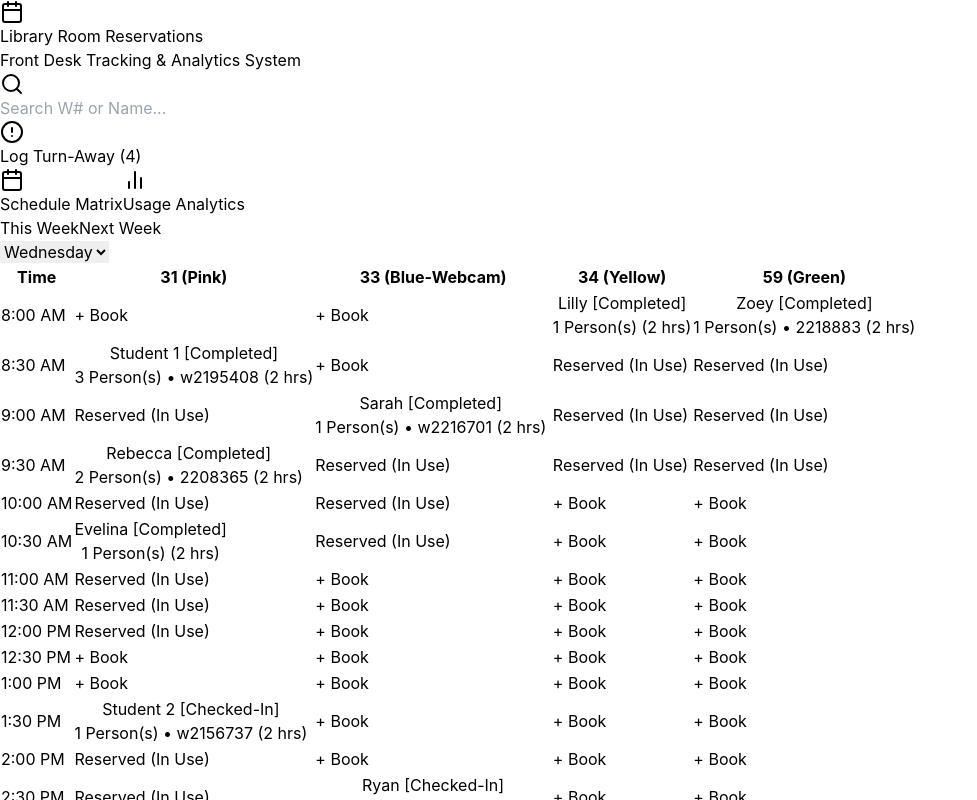
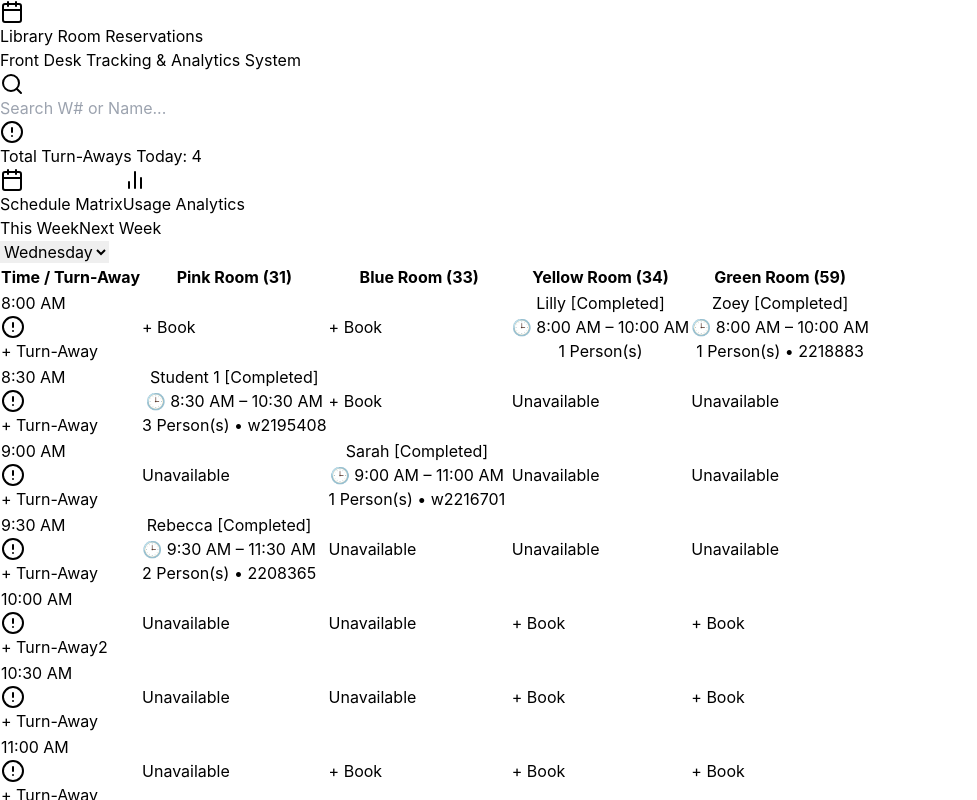
Before and after one commit to amybrinkley/room-reservation-app, a React (Vite) app: page / in a window 1280 px wide. Shown: the top 800 px of the page, without its empty margins (0-977 px from the left). Built offline with nearby package versions, Linux system fonts and the light colour scheme.

Commit message:
rename rooms, add time fields, turnaway counter

```diff
--- a/src/App.jsx
+++ b/src/App.jsx
@@ -6,13 +6,31 @@ import { BarChart, Bar, XAxis, YAxis, Tooltip, ResponsiveContainer, CartesianGri
 const GOOGLE_SCRIPT_URL = "";
 
 const ROOMS = [
-  { id: '31', name: '31 (Pink)', color: 'bg-pink-100 text-pink-800 border-pink-300 hover:bg-pink-200', headerBg: 'bg-pink-600 text-white', colBg: 'bg-pink-50/40', occupiedBg: 'bg-gradient-to-b from-pink-200/70 to-pink-100/50' },
-  { id: '33', name: '33 (Blue-Webcam)', color: 'bg-blue-100 text-blue-800 border-blue-300 hover:bg-blue-200', headerBg: 'bg-blue-600 text-white', colBg: 'bg-blue-50/40', occupiedBg: 'bg-gradient-to-b from-blue-200/70 to-blue-100/50' },
-  { id: '34', name: '34 (Yellow)', color: 'bg-amber-100 text-amber-800 border-amber-300 hover:bg-amber-200', headerBg: 'bg-amber-500 text-white', colBg: 'bg-amber-50/40', occupiedBg: 'bg-gradient-to-b from-amber-200/70 to-amber-100/50' },
-  { id: '59', name: '59 (Green)', color: 'bg-emerald-100 text-emerald-800 border-emerald-300 hover:bg-emerald-200', headerBg: 'bg-emerald-600 text-white', colBg: 'bg-emerald-50/40', occupiedBg: 'bg-gradient-to-b from-emerald-200/70 to-emerald-100/50' }
+  { id: '31', name: 'Pink Room (31)', color: 'bg-pink-100 text-pink-800 border-pink-300 hover:bg-pink-200', headerBg: 'bg-pink-600 text-white', colBg: 'bg-pink-50/40', occupiedBg: 'bg-gradient-to-b from-pink-200/70 to-pink-100/50' },
+  { id: '33', name: 'Blue Room (33)', color: 'bg-blue-100 text-blue-800 border-blue-300 hover:bg-blue-200', headerBg: 'bg-blue-600 text-white', colBg: 'bg-blue-50/40', occupiedBg: 'bg-gradient-to-b from-blue-200/70 to-blue-100/50' },
+  { id: '34', name: 'Yellow Room (34)', color: 'bg-amber-100 text-amber-800 border-amber-300 hover:bg-amber-200', headerBg: 'bg-amber-500 text-white', colBg: 'bg-amber-50/40', occupiedBg: 'bg-gradient-to-b from-amber-200/70 to-amber-100/50' },
+  { id: '59', name: 'Green Room (59)', color: 'bg-emerald-100 text-emerald-800 border-emerald-300 hover:bg-emerald-200', headerBg: 'bg-emerald-600 text-white', colBg: 'bg-emerald-50/40', occupiedBg: 'bg-gradient-to-b from-emerald-200/70 to-emerald-100/50' }
 ];
 
-// Time slots in 12-hour AM/PM format
+const generate10MinTimes = () => {
+  const times = [];
+  const startHour = 8;
+  const endHour = 20; // 8:00 PM
+
+  for (let h = startHour; h <= endHour; h++) {
+    for (let m = 0; m < 60; m += 10) {
+      if (h === endHour && m > 0) break;
+      const period = h >= 12 ? 'PM' : 'AM';
+      const displayHour = h > 12 ? h - 12 : h === 0 ? 12 : h;
+      const displayMin = m === 0 ? '00' : m;
+      times.push(`${displayHour}:${displayMin} ${period}`);
+    }
+  }
+  return times;
+};
+
+const DETAILED_TIMES = generate10MinTimes();
+
 const TIME_SLOTS = [
   "8:00 AM", "8:30 AM", "9:00 AM", "9:30 AM", "10:00 AM", "10:30 AM", "11:00 AM", "11:30 AM",
   "12:00 PM", "12:30 PM", "1:00 PM", "1:30 PM", "2:00 PM", "2:30 PM", "3:00 PM", "3:30 PM",
@@ -20,16 +38,22 @@ const TIME_SLOTS = [
 ];
 
 const INITIAL_RESERVATIONS = [
-  { id: 'res_101', week: 'this_week', day: 'Wednesday', room: '31', slot: '8:30 AM', barcode: 'w2195408', student_name: 'Student 1', people: 3, time_in: '8:40 AM', time_out: '9:10 AM', status: 'Completed', notes: 'Group study' },
-  { id: 'res_102', week: 'this_week', day: 'Wednesday', room: '31', slot: '9:30 AM', barcode: '2208365', student_name: 'Rebecca', people: 2, time_in: '9:30 AM', time_out: '10:30 AM', status: 'Completed', notes: '' },
-  { id: 'res_103', week: 'this_week', day: 'Wednesday', room: '31', slot: '10:30 AM', barcode: '', student_name: 'Evelina', people: 1, time_in: '10:34 AM', time_out: '11:25 AM', status: 'Completed', notes: '' },
-  { id: 'res_105', week: 'this_week', day: 'Wednesday', room: '31', slot: '1:30 PM', barcode: 'w2156737', student_name: 'Student 2', people: 1, time_in: '1:40 PM', time_out: '', status: 'Checked-In', notes: '' },
-  { id: 'res_107', week: 'this_week', day: 'Wednesday', room: '33', slot: '9:00 AM', barcode: 'w2216701', student_name: 'Sarah', people: 1, time_in: '9:00 AM', time_out: '11:30 AM', status: 'Completed', notes: 'WebCam needed' },
-  { id: 'res_110', week: 'this_week', day: 'Wednesday', room: '33', slot: '2:30 PM', barcode: 'w1889324', student_name: 'Ryan', people: 1, time_in: '2:30 PM', time_out: '', status: 'Checked-In', notes: '' },
-  { id: 'res_111', week: 'this_week', day: 'Wednesday', room: '33', slot: '4:30 PM', barcode: '', student_name: 'Roman', people: 1, time_in: '', time_out: '', status: 'Scheduled', notes: '' },
-  { id: 'res_112', week: 'this_week', day: 'Wednesday', room: '34', slot: '8:00 AM', barcode: '', student_name: 'Lilly', people: 1, time_in: '8:05 AM', time_out: '10:12 AM', status: 'Completed', notes: '' },
-  { id: 'res_116', week: 'this_week', day: 'Wednesday', room: '59', slot: '8:00 AM', barcode: '2218883', student_name: 'Zoey', people: 1, time_in: '8:10 AM', time_out: '10:13 AM', status: 'Completed', notes: '' },
-  { id: 'res_119', week: 'this_week', day: 'Wednesday', room: '59', slot: '3:30 PM', barcode: '', student_name: 'Sarah', people: 2, time_in: '', time_out: '', status: 'Scheduled', notes: '' }
+  { id: 'res_101', week: 'this_week', day: 'Wednesday', room: '31', slot: '8:30 AM', time_in: '8:30 AM', time_out: '10:30 AM', barcode: 'w2195408', student_name: 'Student 1', people: 3, status: 'Completed', notes: 'Group study' },
+  { id: 'res_102', week: 'this_week', day: 'Wednesday', room: '31', slot: '9:30 AM', time_in: '9:30 AM', time_out: '11:30 AM', barcode: '2208365', student_name: 'Rebecca', people: 2, status: 'Completed', notes: '' },
+  { id: 'res_105', week: 'this_week', day: 'Wednesday', room: '31', slot: '1:30 PM', time_in: '1:30 PM', time_out: '3:30 PM', barcode: 'w2156737', student_name: 'Student 2', people: 1, status: 'Checked-In', notes: '' },
+  { id: 'res_107', week: 'this_week', day: 'Wednesday', room: '33', slot: '9:00 AM', time_in: '9:00 AM', time_out: '11:00 AM', barcode: 'w2216701', student_name: 'Sarah', people: 1, status: 'Completed', notes: 'WebCam needed' },
+  { id: 'res_110', week: 'this_week', day: 'Wednesday', room: '33', slot: '2:30 PM', time_in: '2:30 PM', time_out: '4:30 PM', barcode: 'w1889324', student_name: 'Ryan', people: 1, status: 'Checked-In', notes: '' },
+  { id: 'res_111', week: 'this_week', day: 'Wednesday', room: '33', slot: '4:30 PM', time_in: '4:30 PM', time_out: '6:30 PM', barcode: '', student_name: 'Roman', people: 1, status: 'Scheduled', notes: '' },
+  { id: 'res_112', week: 'this_week', day: 'Wednesday', room: '34', slot: '8:00 AM', time_in: '8:00 AM', time_out: '10:00 AM', barcode: '', student_name: 'Lilly', people: 1, status: 'Completed', notes: '' },
+  { id: 'res_116', week: 'this_week', day: 'Wednesday', room: '59', slot: '8:00 AM', time_in: '8:00 AM', time_out: '10:00 AM', barcode: '2218883', student_name: 'Zoey', people: 1, status: 'Completed', notes: '' },
+  { id: 'res_119', week: 'this_week', day: 'Wednesday', room: '59', slot: '3:30 PM', time_in: '3:30 PM', time_out: '5:30 PM', barcode: '', student_name: 'Sarah', people: 2, status: 'Scheduled', notes: '' }
+];
+
+const INITIAL_TURNAWAYS = [
+  { id: 'ta_1', week: 'this_week', day: 'Wednesday', slot: '10:00 AM' },
+  { id: 'ta_2', week: 'this_week', day: 'Wednesday', slot: '10:00 AM' },
+  { id: 'ta_3', week: 'this_week', day: 'Wednesday', slot: '1:30 PM' },
+  { id: 'ta_4', week: 'this_week', day: 'Wednesday', slot: '2:30 PM' }
 ];
 
 export default function App() {
@@ -37,31 +61,60 @@ export default function App() {
   const [selectedWeek, setSelectedWeek] = useState('this_week');
   const [selectedDay, setSelectedDay] = useState('Wednesday');
   const [reservations, setReservations] = useState(INITIAL_RESERVATIONS);
-  const [turnAways, setTurnAways] = useState(4);
+  const [turnAways, setTurnAways] = useState(INITIAL_TURNAWAYS);
   const [searchQuery, setSearchQuery] = useState('');
   const [modalOpen, setModalOpen] = useState(false);
   const [activeRes, setActiveRes] = useState(null);
 
   const [formData, setFormData] = useState({
-    room: '31', slot: '8:00 AM', barcode: '', student_name: '', people: 1, notes: '', status: 'Scheduled'
+    room: '31', time_in: '8:00 AM', time_out: '10:00 AM', barcode: '', student_name: '', people: 1, notes: '', status: 'Scheduled'
   });
 
-  const handleOpenModal = (room = '31', slot = '8:00 AM', existing = null) => {
+  const handleLogTimeTurnAway = (slot) => {
+    const newEntry = {
+      id: 'ta_' + Date.now(),
+      week: selectedWeek,
+      day: selectedDay,
+      slot: slot,
+      timestamp: new Date().toLocaleTimeString([], { hour: 'numeric', minute: '2-digit', hour12: true })
+    };
+    setTurnAways(prev => [...prev, newEntry]);
+  };
+
+  const handleOpenModal = (room = '31', initialSlot = '8:00 AM', existing = null) => {
     if (existing) {
       setActiveRes(existing);
       setFormData({ ...existing });
     } else {
+      const startIdx = DETAILED_TIMES.indexOf(initialSlot) !== -1 ? DETAILED_TIMES.indexOf(initialSlot) : 0;
+      const defaultOutIdx = Math.min(startIdx + 12, DETAILED_TIMES.length - 1);
+
       setActiveRes(null);
-      setFormData({ room, slot, barcode: '', student_name: '', people: 1, notes: '', status: 'Scheduled' });
+      setFormData({
+        room,
+        time_in: DETAILED_TIMES[startIdx] || '8:00 AM',
+        time_out: DETAILED_TIMES[defaultOutIdx] || '10:00 AM',
+        barcode: '',
+        student_name: '',
+        people: 1,
+        notes: '',
+        status: 'Scheduled'
+      });
     }
     setModalOpen(true);
   };
 
   const handleSave = () => {
     if (activeRes) {
-      setReservations(reservations.map(r => r.id === activeRes.id ? { ...r, ...formData } : r));
+      setReservations(reservations.map(r => r.id === activeRes.id ? { ...r, ...formData, slot: formData.time_in } : r));
     } else {
-      const newRes = { ...formData, id: 'res_' + Date.now(), week: selectedWeek, day: selectedDay, time_in: '', time_out: '' };
+      const newRes = {
+        ...formData,
+        id: 'res_' + Date.now(),
+        week: selectedWeek,
+        day: selectedDay,
+        slot: formData.time_in
+      };
       setReservations([...reservations, newRes]);
     }
     setModalOpen(false);
@@ -84,17 +137,17 @@ export default function App() {
     (searchQuery === '' || r.student_name.toLowerCase().includes(searchQuery.toLowerCase()) || r.barcode.toLowerCase().includes(searchQuery.toLowerCase()))
   );
 
-  // Helper to check if a slot falls within a 2-hour window (4 half-hour slots) starting from a booking
+  const activeTurnAways = turnAways.filter(t => t.week === selectedWeek && t.day === selectedDay);
+
   const getOccupancyInfo = (roomId, slot) => {
     const slotIndex = TIME_SLOTS.indexOf(slot);
     if (slotIndex === -1) return null;
 
-    // Search back up to 3 slots (1.5 hours prior) to see if a booking started in that 2-hour block
     for (let offset = 0; offset < 4; offset++) {
       const checkIdx = slotIndex - offset;
       if (checkIdx >= 0) {
         const checkSlot = TIME_SLOTS[checkIdx];
-        const res = filteredReservations.find(r => r.room === roomId && r.slot === checkSlot);
+        const res = filteredReservations.find(r => r.room === roomId && (r.slot === checkSlot || r.time_in === checkSlot));
         if (res) {
           return { reservation: res, isStart: offset === 0, offset };
         }
@@ -104,8 +157,13 @@ export default function App() {
   };
 
   const usageByRoomData = ROOMS.map(rm => ({
-    name: `Room ${rm.id}`,
+    name: rm.name,
     bookings: reservations.filter(r => r.room === rm.id).length
+  }));
+
+  const turnAwaysBySlotData = TIME_SLOTS.map(s => ({
+    time: s,
+    turnAways: activeTurnAways.filter(t => t.slot === s).length
   }));
 
   return (
@@ -130,9 +188,9 @@ export default function App() {
                 className="pl-9 pr-3 py-1.5 bg-slate-800 text-sm text-white rounded-lg border border-slate-700 focus:outline-none focus:border-blue-400"
               />
             </div>
-            <button onClick={() => setTurnAways(prev => prev + 1)} className="flex items-center gap-1.5 bg-amber-600 hover:bg-amber-700 text-white text-xs px-3 py-2 rounded-lg font-medium transition">
-              <AlertCircle className="w-4 h-4" /> Log Turn-Away ({turnAways})
-            </button>
+            <div className="flex items-center gap-2 bg-amber-900/40 border border-amber-600/50 px-3 py-1.5 rounded-lg text-xs font-semibold text-amber-200">
+              <AlertCircle className="w-4 h-4 text-amber-400" /> Total Turn-Aways Today: <span className="text-sm font-bold text-white">{activeTurnAways.length}</span>
+            </div>
           </div>
         </div>
       </header>
@@ -163,21 +221,44 @@ export default function App() {
 
         {activeTab === 'schedule' ? (
           <div className="bg-white rounded-xl shadow border border-slate-200 overflow-x-auto">
-            <table className="w-full text-left border-collapse min-w-[700px]">
+            <table className="w-full text-left border-collapse table-fixed min-w-[850px]">
               <thead>
                 <tr>
-                  <th className="p-3 bg-slate-800 text-white text-xs uppercase tracking-wider w-28 text-center border-b border-slate-700">Time</th>
+                  <th className="p-3 bg-slate-800 text-white text-xs uppercase tracking-wider w-[16%] text-center border-b border-slate-700">
+                    Time / Turn-Away
+                  </th>
                   {ROOMS.map(room => (
-                    <th key={room.id} className={`p-3 text-xs uppercase tracking-wider text-center font-bold border-b border-slate-200 ${room.headerBg}`}>
+                    <th key={room.id} className={`p-3 text-xs uppercase tracking-wider text-center font-bold border-b border-slate-200 w-[21%] ${room.headerBg}`}>
                       {room.name}
                     </th>
                   ))}
                 </tr>
               </thead>
               <tbody className="divide-y divide-slate-200 text-sm">
-                {TIME_SLOTS.map(slot => (
+                {TIME_SLOTS.map(slot => {
+                  const slotTurnAwayCount = activeTurnAways.filter(t => t.slot === slot).length;
+
+                  return (
                     <tr key={slot} className="hover:bg-slate-100/80">
-                    <td className="p-3 font-semibold text-slate-500 text-center bg-slate-50 border-r border-slate-200 whitespace-nowrap">{slot}</td>
+                      {/* Time Column with Integrated Turn-Away Quick Button & Counter */}
+                      <td className="p-2 font-semibold bg-slate-50 border-r border-slate-200 text-center">
+                        <div className="text-xs text-slate-700 font-bold mb-1">{slot}</div>
+                        <div className="flex items-center justify-center gap-1.5">
+                          <button
+                            onClick={() => handleLogTimeTurnAway(slot)}
+                            title={`Log unfulfilled request at ${slot}`}
+                            className="bg-amber-100 hover:bg-amber-200 text-amber-900 border border-amber-300 hover:border-amber-400 text-[10px] font-bold px-1.5 py-0.5 rounded transition flex items-center gap-0.5 shadow-sm"
+                          >
+                            <AlertCircle className="w-3 h-3 text-amber-600" /> + Turn-Away
+                          </button>
+                          {slotTurnAwayCount > 0 && (
+                            <span className="bg-amber-600 text-white text-[10px] font-black px-1.5 py-0.5 rounded-full shadow" title={`${slotTurnAwayCount} turn-away(s) logged at ${slot}`}>
+                              {slotTurnAwayCount}
+                            </span>
+                          )}
+                        </div>
+                      </td>
+
                       {ROOMS.map(room => {
                         const occInfo = getOccupancyInfo(room.id, slot);
                         const res = occInfo?.isStart ? occInfo.reservation : null;
@@ -194,11 +275,14 @@ export default function App() {
                                 'bg-slate-100 text-slate-700 border-slate-300 hover:bg-slate-200'
                               }`}>
                                 <div className="font-bold flex justify-between">{res.student_name} <span>[{res.status}]</span></div>
-                              <div className="text-[10px] text-slate-500">{res.people} Person(s) {res.barcode && `• ${res.barcode}`} (2 hrs)</div>
+                                <div className="text-[10px] text-slate-600 mt-0.5">
+                                  🕒 {res.time_in} – {res.time_out}
+                                </div>
+                                <div className="text-[10px] text-slate-500 mt-0.5">{res.people} Person(s) {res.barcode && `• ${res.barcode}`}</div>
                               </button>
                             ) : isOccupiedBlock ? (
                               <button onClick={() => handleOpenModal(room.id, slot)} className="w-full py-2 border border-dashed border-slate-300/80 bg-white/40 hover:bg-white/80 rounded-lg text-slate-500 hover:text-blue-600 text-xs transition flex items-center justify-center gap-1 font-medium">
-                              <span className="w-1.5 h-1.5 rounded-full bg-amber-500 inline-block"></span> Reserved (In Use)
+                                <span className="w-1.5 h-1.5 rounded-full bg-amber-500 inline-block"></span> Unavailable
                               </button>
                             ) : (
                               <button onClick={() => handleOpenModal(room.id, slot)} className="w-full py-2 border border-dashed border-slate-300 bg-white/70 hover:bg-white rounded-lg text-slate-400 hover:border-blue-400 hover:text-blue-600 text-xs transition">
@@ -209,12 +293,14 @@ export default function App() {
                         );
                       })}
                     </tr>
-                ))}
+                  );
+                })}
               </tbody>
             </table>
           </div>
         ) : (
           <div className="space-y-6">
+            <div className="grid grid-cols-1 md:grid-cols-2 gap-6">
               <div className="bg-white p-6 rounded-xl shadow border border-slate-200">
                 <h3 className="text-lg font-bold mb-4">Total Bookings by Room</h3>
                 <div className="h-64">
@@ -227,6 +313,22 @@ export default function App() {
                       <Bar dataKey="bookings" fill="#3b82f6" radius={[4, 4, 0, 0]} />
                     </BarChart>
                   </ResponsiveContainer>
+                </div>
+              </div>
+
+              <div className="bg-white p-6 rounded-xl shadow border border-slate-200">
+                <h3 className="text-lg font-bold mb-4">Turn-Aways by Time Slot ({selectedDay})</h3>
+                <div className="h-64">
+                  <ResponsiveContainer width="100%" height="100%">
+                    <BarChart data={turnAwaysBySlotData}>
+                      <CartesianGrid strokeDasharray="3 3" />
+                      <XAxis dataKey="time" interval={3} />
+                      <YAxis allowDecimals={false} />
+                      <Tooltip />
+                      <Bar dataKey="turnAways" fill="#d97706" radius={[4, 4, 0, 0]} />
+                    </BarChart>
+                  </ResponsiveContainer>
+                </div>
               </div>
             </div>
           </div>
@@ -251,17 +353,33 @@ export default function App() {
                   <input type="text" value={formData.barcode} onChange={(e) => setFormData({ ...formData, barcode: e.target.value })} className="w-full p-2 border rounded-lg" placeholder="w1234567" />
                 </div>
 
-                <div className="grid grid-cols-2 gap-3">
                 <div>
                   <label className="block font-semibold mb-1">Room</label>
                   <select value={formData.room} onChange={(e) => setFormData({ ...formData, room: e.target.value })} className="w-full p-2 border rounded-lg">
                     {ROOMS.map(r => <option key={r.id} value={r.id}>{r.name}</option>)}
                   </select>
                 </div>
+
+                <div className="grid grid-cols-2 gap-3 bg-slate-50 p-3 rounded-lg border border-slate-200">
                   <div>
-                    <label className="block font-semibold mb-1">Time Slot</label>
-                    <select value={formData.slot} onChange={(e) => setFormData({ ...formData, slot: e.target.value })} className="w-full p-2 border rounded-lg">
-                      {TIME_SLOTS.map(s => <option key={s} value={s}>{s}</option>)}
+                    <label className="block font-semibold mb-1 text-slate-700">Check In Time</label>
+                    <select
+                      value={formData.time_in}
+                      onChange={(e) => setFormData({ ...formData, time_in: e.target.value })}
+                      className="w-full p-2 bg-white border border-slate-300 rounded-lg text-sm font-medium focus:ring-2 focus:ring-blue-500"
+                    >
+                      {DETAILED_TIMES.map(t => <option key={t} value={t}>{t}</option>)}
+                    </select>
+                  </div>
+
+                  <div>
+                    <label className="block font-semibold mb-1 text-slate-700">Check Out Time</label>
+                    <select
+                      value={formData.time_out}
+                      onChange={(e) => setFormData({ ...formData, time_out: e.target.value })}
+                      className="w-full p-2 bg-white border border-slate-300 rounded-lg text-sm font-medium focus:ring-2 focus:ring-blue-500"
+                    >
+                      {DETAILED_TIMES.map(t => <option key={t} value={t}>{t}</option>)}
                     </select>
                   </div>
                 </div>
@@ -274,10 +392,10 @@ export default function App() {
 
               <div className="flex justify-between items-center pt-3 border-t">
                 {activeRes && activeRes.status === 'Scheduled' && (
-                  <button onClick={() => handleCheckIn(activeRes)} className="bg-emerald-600 hover:bg-emerald-700 text-white text-xs px-3 py-2 rounded-lg font-semibold">Check In</button>
+                  <button onClick={() => handleCheckIn(activeRes)} className="bg-emerald-600 hover:bg-emerald-700 text-white text-xs px-3 py-2 rounded-lg font-semibold">Check In Now</button>
                 )}
                 {activeRes && activeRes.status === 'Checked-In' && (
-                  <button onClick={() => handleCheckOut(activeRes)} className="bg-blue-600 hover:bg-blue-700 text-white text-xs px-3 py-2 rounded-lg font-semibold">Check Out</button>
+                  <button onClick={() => handleCheckOut(activeRes)} className="bg-blue-600 hover:bg-blue-700 text-white text-xs px-3 py-2 rounded-lg font-semibold">Check Out Now</button>
                 )}
                 <div className="flex gap-2 ml-auto">
                   <button onClick={() => setModalOpen(false)} className="px-4 py-2 border rounded-lg text-slate-600">Cancel</button>
```
Lines whose indentation alone changed are shown as unchanged.
